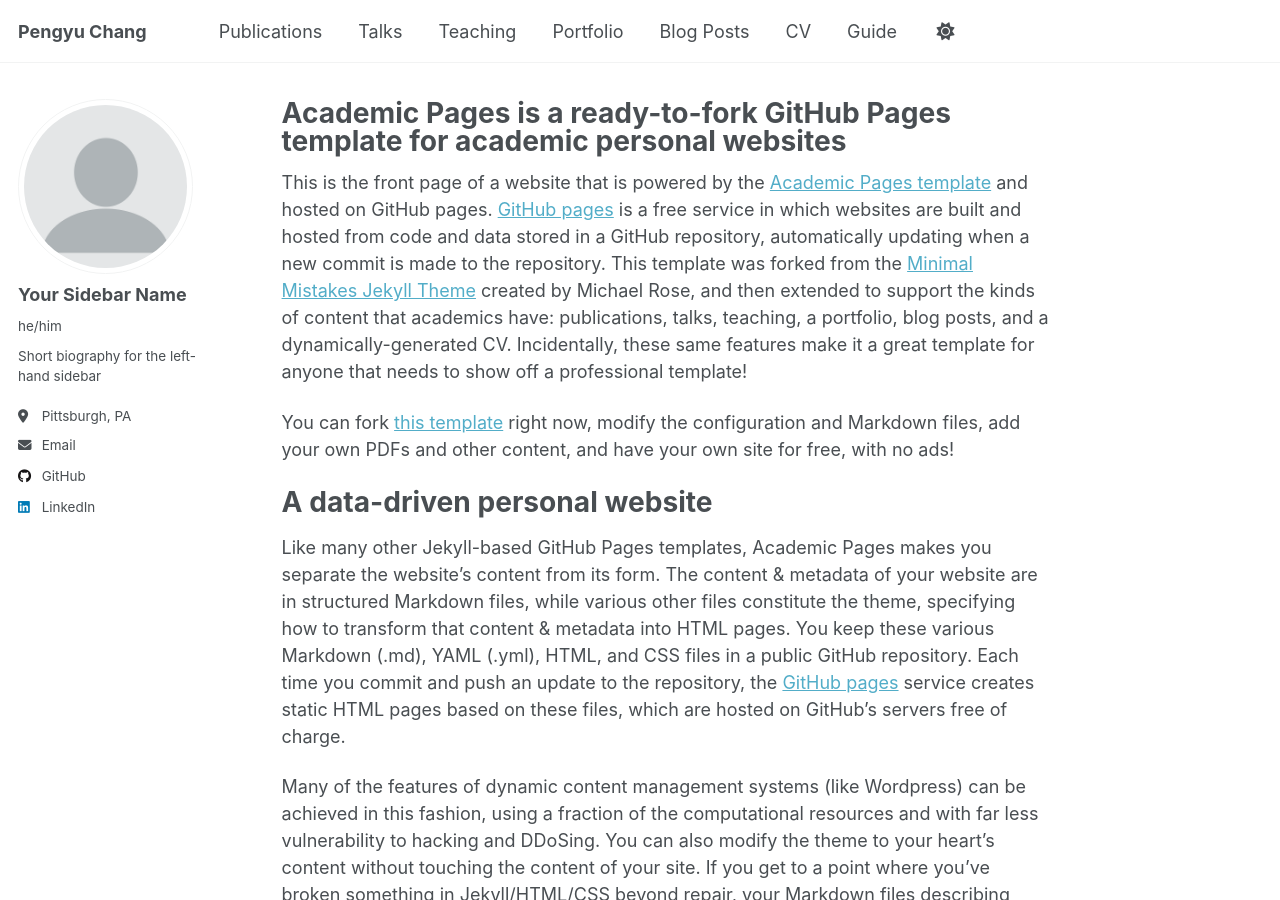
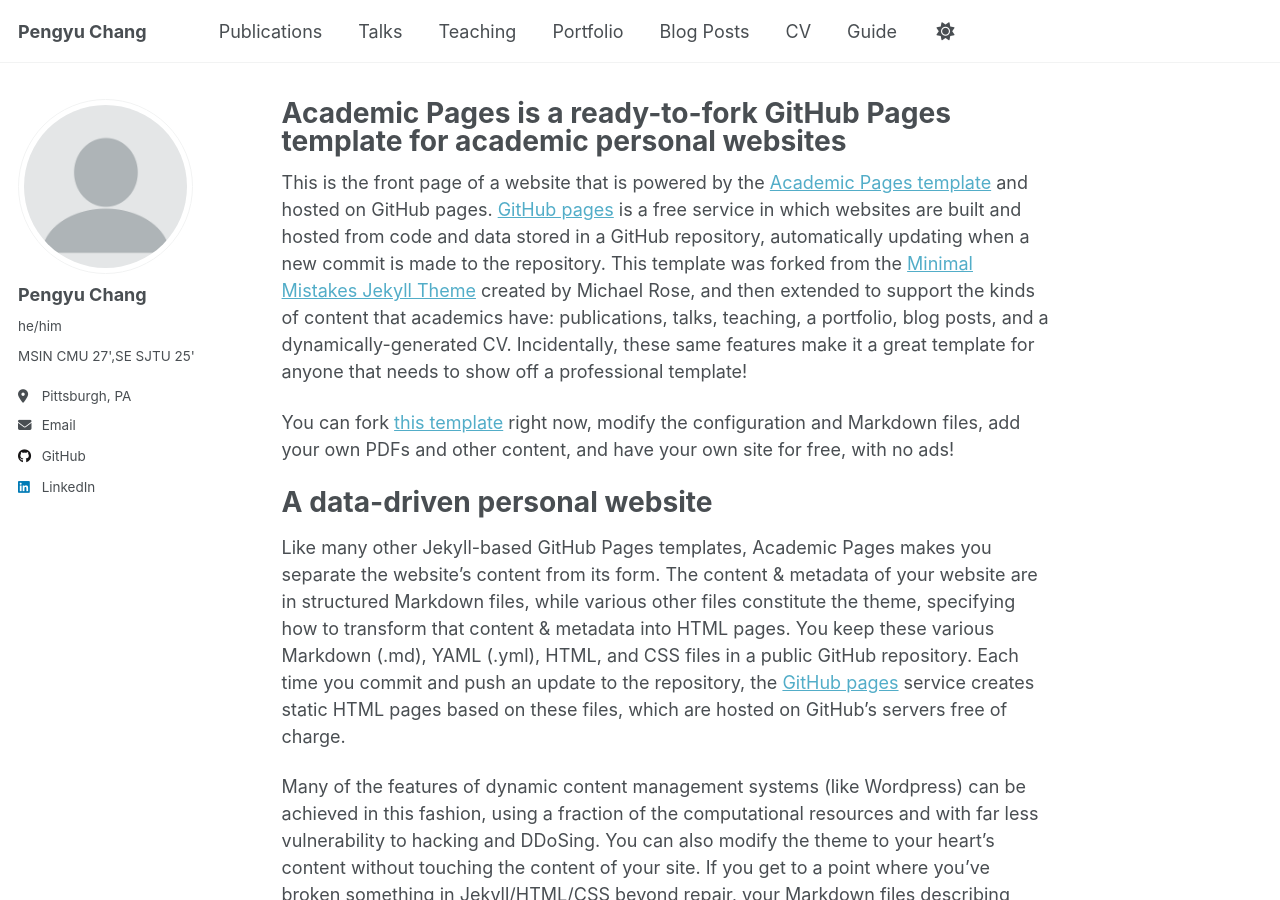
Before and after one commit to jmueducn/jmueducn.github.io, a Jekyll site: the page built from _pages/about.md, in a window 1280 px wide and 900 px high. Built offline with Jekyll 4.4.1, drawn with Linux system fonts in a browser that asks for light colours; a script that is not in the unit is left out; some of the changed lines change nothing that is shown.

Commit message:
Update _config.yml

```diff
--- a/_config.yml
+++ b/_config.yml
@@ -23,9 +23,9 @@
 author:
   # Biographic information
   avatar           : "profile.png"
-  name             : "Your Sidebar Name"
+  name             : "Pengyu Chang"
   pronouns         : "he/him"
-  bio              : "Short biography for the left-hand sidebar"
+  bio              : "MSIN CMU 27',SE SJTU 25'"
   location         : "Pittsburgh, PA"
   employer         : #"Red Brick University"
   uri              : # URL
@@ -218,16 +218,16 @@
 # These settings control the types of collections used by the template
 collections:
   teaching:
-    output: true
+    output: false
     permalink: /:collection/:path/
   publications:
-    output: true
+    output: false
     permalink: /:collection/:path/
   portfolio:
-    output: true
+    output: false
     permalink: /:collection/:path/
   talks:
-    output: true
+    output: false
     permalink: /:collection/:path/
 
 
```
